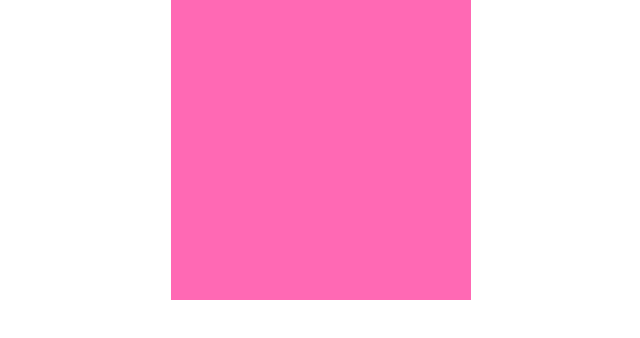
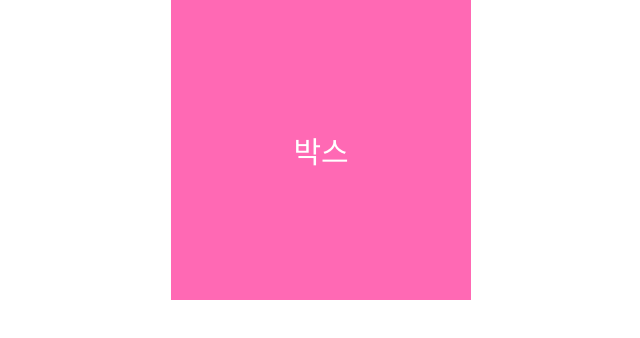
Before and after one commit to leegisoo/box, a plain HTML site: page index.html in a window 1280 px wide. Shown: the full height of the page, 319-959 px from the left. Drawn offline with Linux system fonts and the light colour scheme.

Commit message:
박스에 글씨추가

```diff
--- a/index.html
+++ b/index.html
@@ -11,7 +11,7 @@
 <body>
  <section>
      <article>
-
+박스
      </article>
  </section>
 </body>
--- a/scss/main.scss
+++ b/scss/main.scss
@@ -14,4 +14,9 @@ article {
     width: 300px;
     height: 300px;
     background: hotpink;
+    display: flex;
+    justify-content: center;
+    align-items: center;
+    font-size: 30px;
+    color: #fff;
 }
```
Also changed, not shown: css/main.css, 1 other file.
